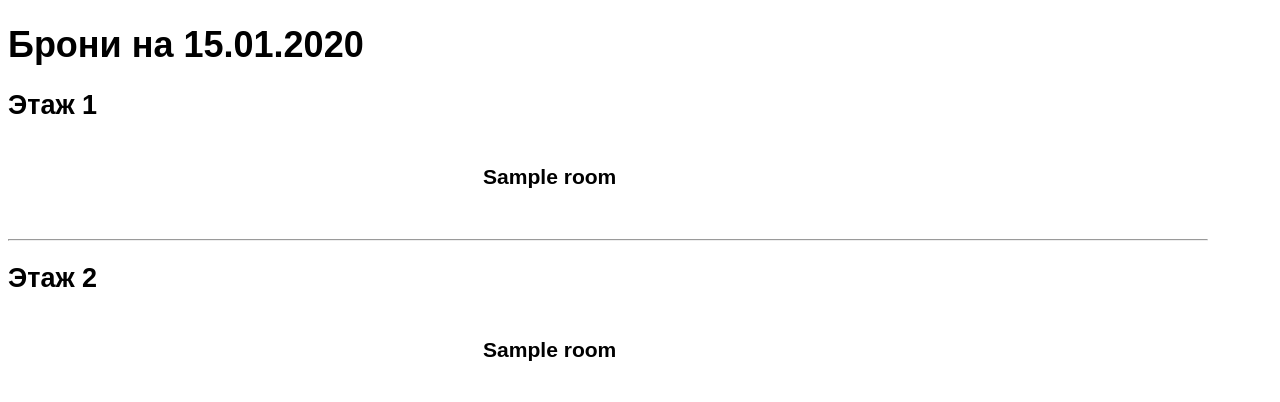
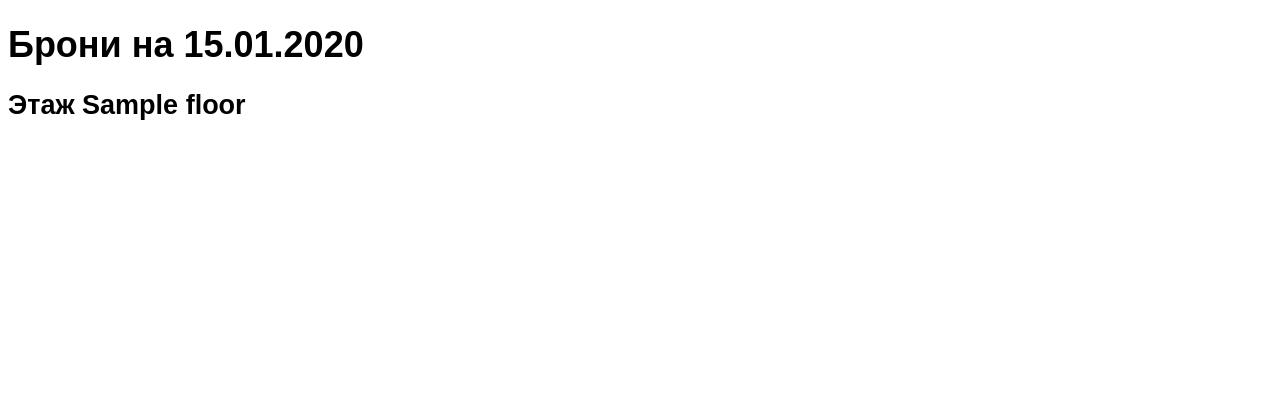
Before and after one commit to kaninn-i/SBKA, a Django app: template antikafebooking/booking/templates/booking/date.html in a window 1280 px wide; the page is wider, and only the part inside the window is pictured. Shown: the top 402 px of that part. Run offline with Django 4.2, Linux system fonts and the light colour scheme; data comes from the database, SQL or seed files in the repository; both versions use the stored data as it was after the commit; tables that the repository leaves empty hold one stand-in row (values such as "Sample post"); the template is opened without the code that fills it: values that come from a table or form of the project are taken from there, most other values are stand-ins (such as "Sample title", 1, 10 or a date in 2020); parts of the project's set-up code (start-up, migrations or seed data) failed here and were passed over.

Commit message:
dynamic floors

```diff
--- a/antikafebooking/booking/models.py
+++ b/antikafebooking/booking/models.py
@@ -43,8 +43,7 @@ class Rooms(models.Model):
 
     room_name = models.CharField(max_length=100, db_index=True, verbose_name='Название комнаты')
     description = models.CharField(max_length=255, db_index=True, verbose_name='Описание комнаты')
-    # ???
-    # floor = models.CharField(max_length=11, db_index=True, null=True, verbose_name='Этаж', choices=FLOOR_CHOICES)
+    floor = models.IntegerField(max_length=2, verbose_name='Этаж', blank=True, null=True)
 
     def __str__(self):
         return self.room_name
--- a/antikafebooking/booking/templates/booking/date.html
+++ b/antikafebooking/booking/templates/booking/date.html
@@ -7,14 +7,16 @@
 <h1>Брони на {{ date|date:"d.m.Y" }}</h1>
 
 
-<div class="floor1">
-    <h2>Этаж 1</h2>
+{% for floor in floors %}
+    <div class="floor">
+        <h2>Этаж {{ floor }}</h2>
         <div class="rooms">
-        {% for room in first_floor_rooms %}
+            {% for room in rooms %}
+                {% if room.floor == floor %}
                     <div class="room">
-                <h3>{{ room }}</h3>
+                        <h3>{{ room.room_name }} ({{ room.description }})</h3>
                         {% for obj in db_entry %}
-                    {% if obj.room.room_name == room %}
+                            {% if obj.room.room_name == room.room_name %}
                                 <p>{{ obj.start_time|time:"H:i" }} - {{ obj.end_time|time:"H:i" }}</p>
                                 <p>{{ obj.name }}, {{ obj.phone_number }}</p>
                                 <p>Посетителей: <b>{{ obj.how_many_visitors }}</b></p>
@@ -32,29 +34,62 @@
                             {% endif %}
                         {% endfor %}
                     </div>
+                {% endif %}
             {% endfor %}
         </div>
     </div>
-<hr>
-<div class="floor2">
-    <h2>Этаж 2</h2>
-        <div class="rooms">
-        {% for room in second_floor_rooms %}
-            <div class="room">
-                <h3>{{ room }}</h3>
-                {% for obj in db_entry %}
-                    {% if obj.room == room %}
-                    <ul>
-                        <li>Имя - {{ obj.name }}</li>
-                        <li>Телефон: {{ obj.phone_number }}</li>
-                        <li>Кол-во посетителей: {{ obj.how_many_visitors }}</li>
-                        <li>Время бронирования: {{ obj.start_time|time:"H:i" }} - {{ obj.end_time|time:"H:i" }}</li>
-                    </ul>
-                    {% endif %}
 {% endfor %}
-            </div>
-        {% endfor %}
-        </div>
-</div>
+
+
+
+<!--<div class="floor1">-->
+<!--    <h2>Этаж 1</h2>-->
+<!--        <div class="rooms">-->
+<!--        {% for room in rooms %}-->
+<!--            <div class="room">-->
+<!--                <h3>{{ room.room_name }} ({{ room.description }})</h3>-->
+<!--                {% for obj in db_entry %}-->
+<!--                    {% if obj.room.room_name == room.room_name %}-->
+<!--                        <p>{{ obj.start_time|time:"H:i" }} - {{ obj.end_time|time:"H:i" }}</p>-->
+<!--                        <p>{{ obj.name }}, {{ obj.phone_number }}</p>-->
+<!--                        <p>Посетителей: <b>{{ obj.how_many_visitors }}</b></p>-->
+<!--                        <p>Время бронирования: {{ obj.start_time|time:"H:i" }} - {{ obj.end_time|time:"H:i" }}</p>-->
+<!--                        {% with obj.tags.all as tags %}-->
+<!--                            {% if tags %}-->
+<!--                            <p>-->
+<!--                                <b>Теги:</b>-->
+<!--                                {% for t in tags %}-->
+<!--                                {{ t.tag }}-->
+<!--                                {% endfor %}-->
+<!--                            </p>-->
+<!--                            {% endif %}-->
+<!--                        {% endwith %}-->
+<!--                    {% endif %}-->
+<!--                {% endfor %}-->
+<!--            </div>-->
+<!--        {% endfor %}-->
+<!--        </div>-->
+<!--</div>-->
+<!--<hr>-->
+<!--<div class="floor2">-->
+<!--    <h2>Этаж 2</h2>-->
+<!--        <div class="rooms">-->
+<!--        {% for room in second_floor_rooms %}-->
+<!--            <div class="room">-->
+<!--                <h3>{{ room }}</h3>-->
+<!--                {% for obj in db_entry %}-->
+<!--                    {% if obj.room == room %}-->
+<!--                    <ul>-->
+<!--                        <li>Имя - {{ obj.name }}</li>-->
+<!--                        <li>Телефон: {{ obj.phone_number }}</li>-->
+<!--                        <li>Кол-во посетителей: {{ obj.how_many_visitors }}</li>-->
+<!--                        <li>Время бронирования: {{ obj.start_time|time:"H:i" }} - {{ obj.end_time|time:"H:i" }}</li>-->
+<!--                    </ul>-->
+<!--                    {% endif %}-->
+<!--                {% endfor %}-->
+<!--            </div>-->
+<!--        {% endfor %}-->
+<!--        </div>-->
+<!--</div>-->
 
 {% endblock %}
```
Also changed, not shown: antikafebooking/booking/views.py (+21 -8 lines), antikafebooking/booking/migrations/0011_rooms_floor.py (added), antikafebooking/db.sqlite3. Lines whose indentation alone changed are shown as unchanged.
